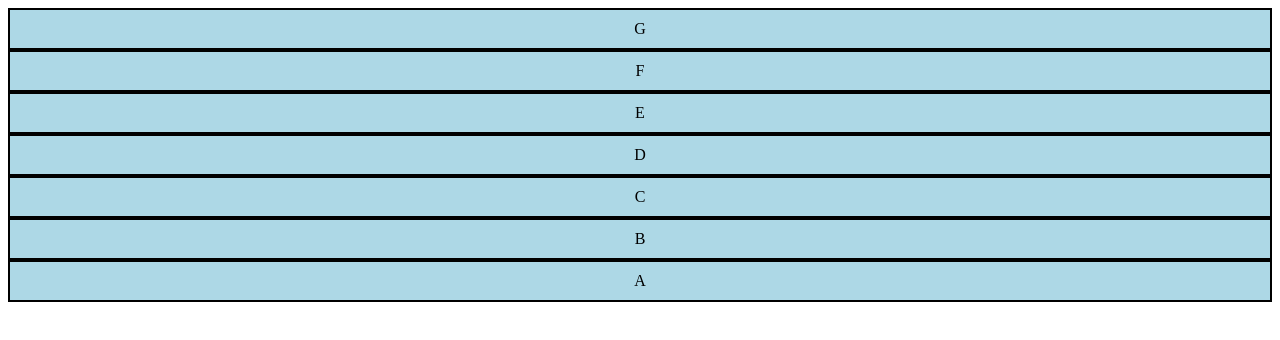
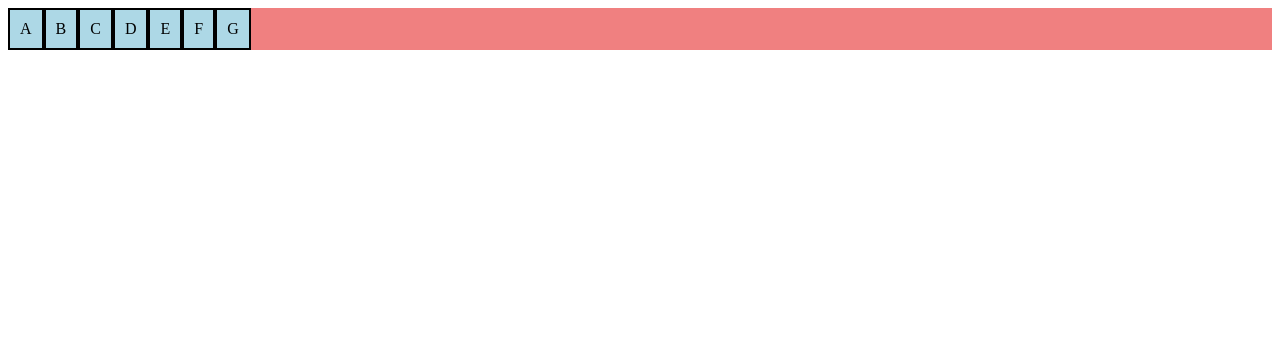
Before and after one commit to brunomoscoso/html-css, a plain HTML site: page exercicios/ex027/flex003/index.html in a window 1280 px wide. Drawn offline with Linux system fonts and the light colour scheme.

Commit message:
atualizei

```diff
--- a/exercicios/ex027/flex003/index.html
+++ b/exercicios/ex027/flex003/index.html
@@ -8,7 +8,8 @@
         div.container {
             background-color: lightcoral;
             display: flex;
-            flex-direction: column-reverse;
+           flex-flow: row nowrap;
+           justify-content: flex-start;
         }
 
         div.item{
```
